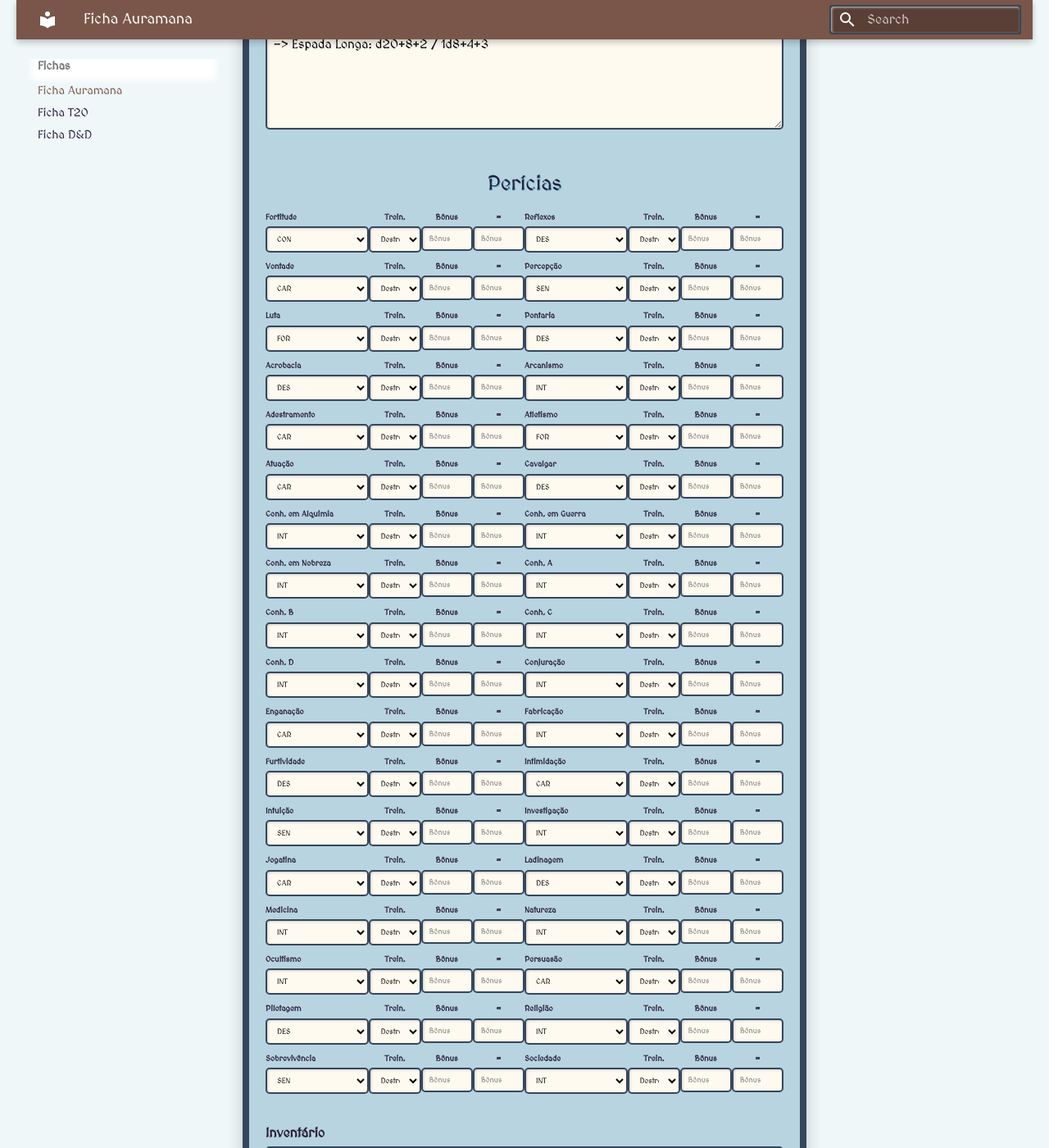
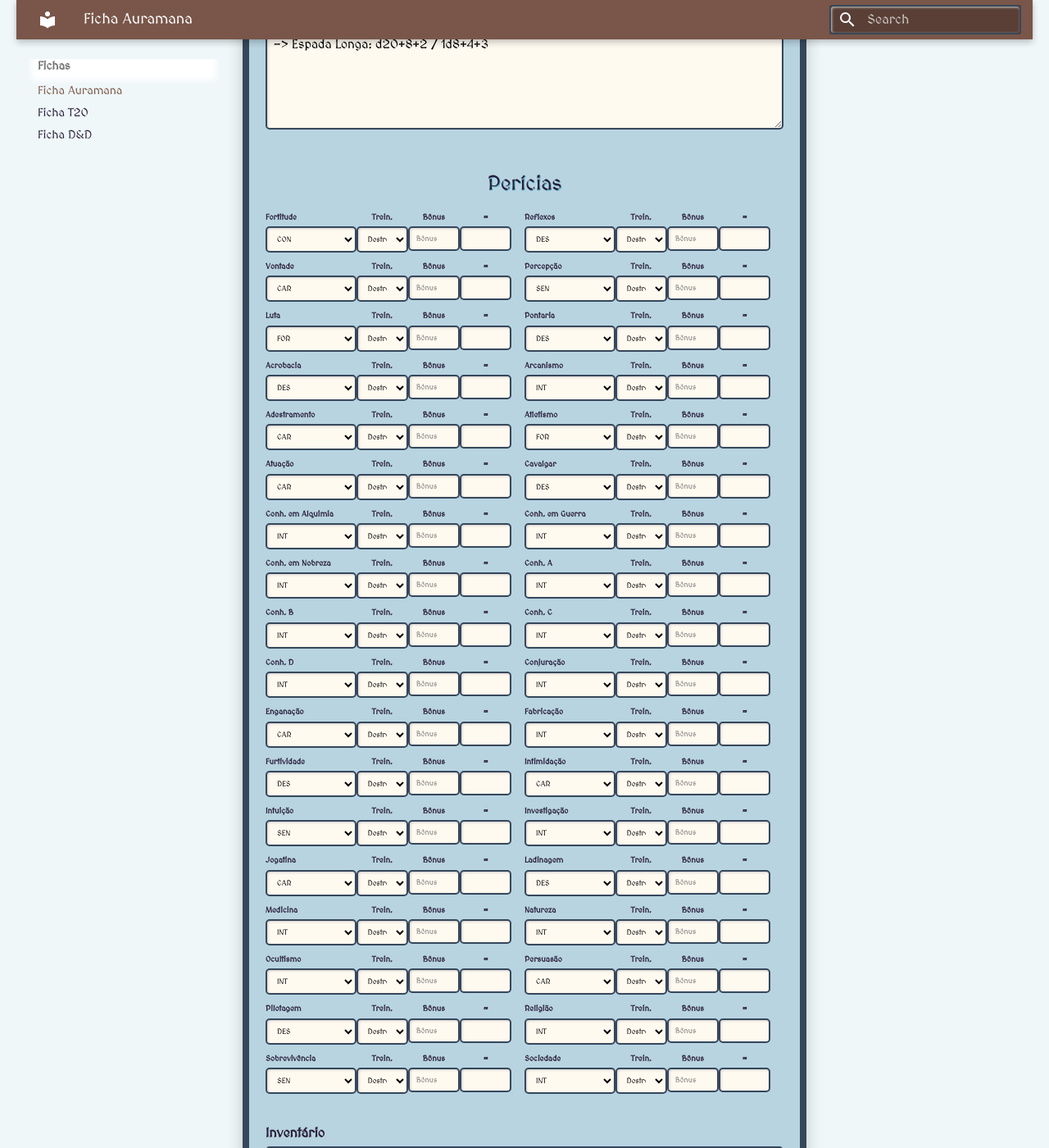
Before and after one commit to ozyssj/auramana-rpg, an MkDocs documentation site: the page built from docs/fichas/ficha.md, in a window 1280 px wide and 1400 px high, scrolled down 1265 px. Shown: the whole window at 82% size. Built offline with MkDocs 1.6.1 and Material for MkDocs 9.7.7, drawn with Linux system fonts in a browser that asks for light colours.

Commit message:
teste grid perícias

```diff
--- a/docs/fichas/ficha.md
+++ b/docs/fichas/ficha.md
@@ -141,7 +141,7 @@
 
 
         .campo-pericia {
-            width: 40%;
+            width: 35%;
             margin-top: 0px;
             padding-right: 0px;
             margin-bottom: 0px;
@@ -506,7 +506,7 @@
 
         <div class="campo-pericia2">
             <label>=</label>
-        <input type="number" class="bonus-pericia" placeholder="Bônus de Perícia">
+            <input type="number" class="valor-pericia" readonly>
         </div>
 
 
```
